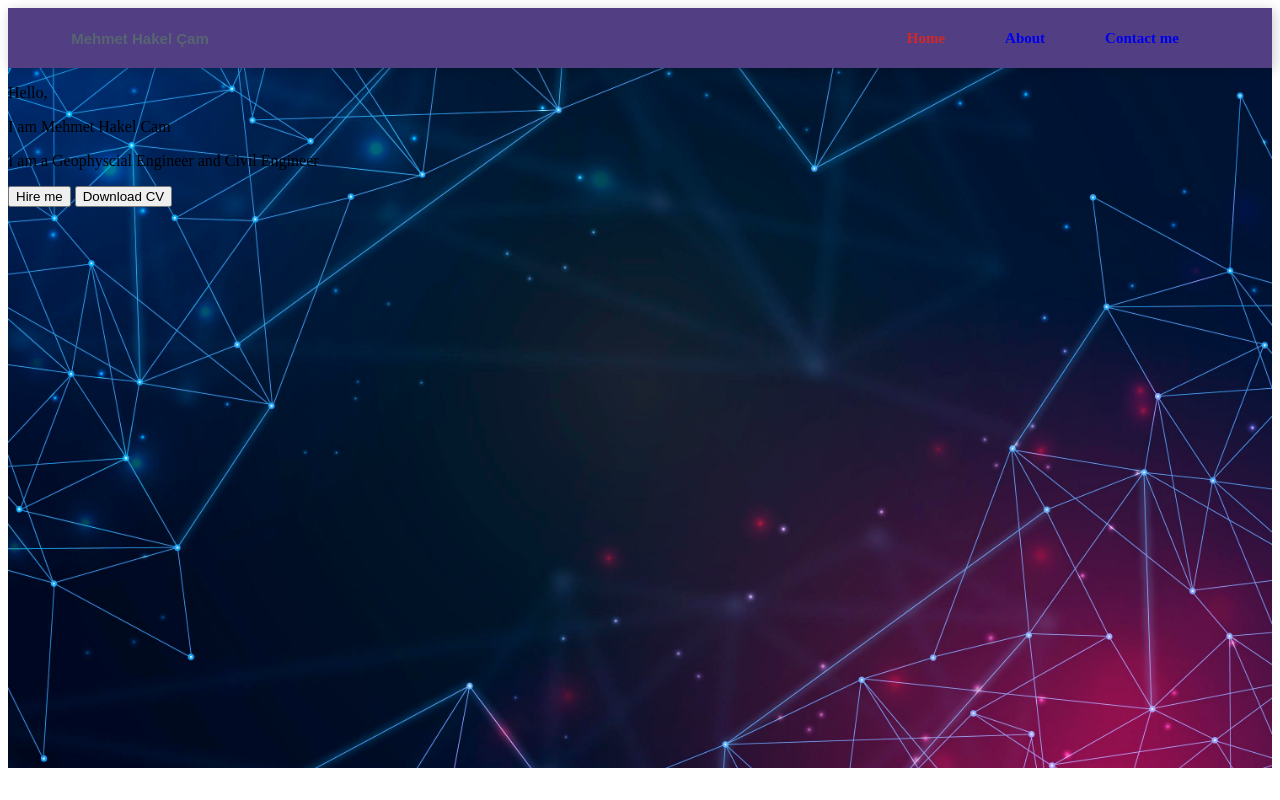
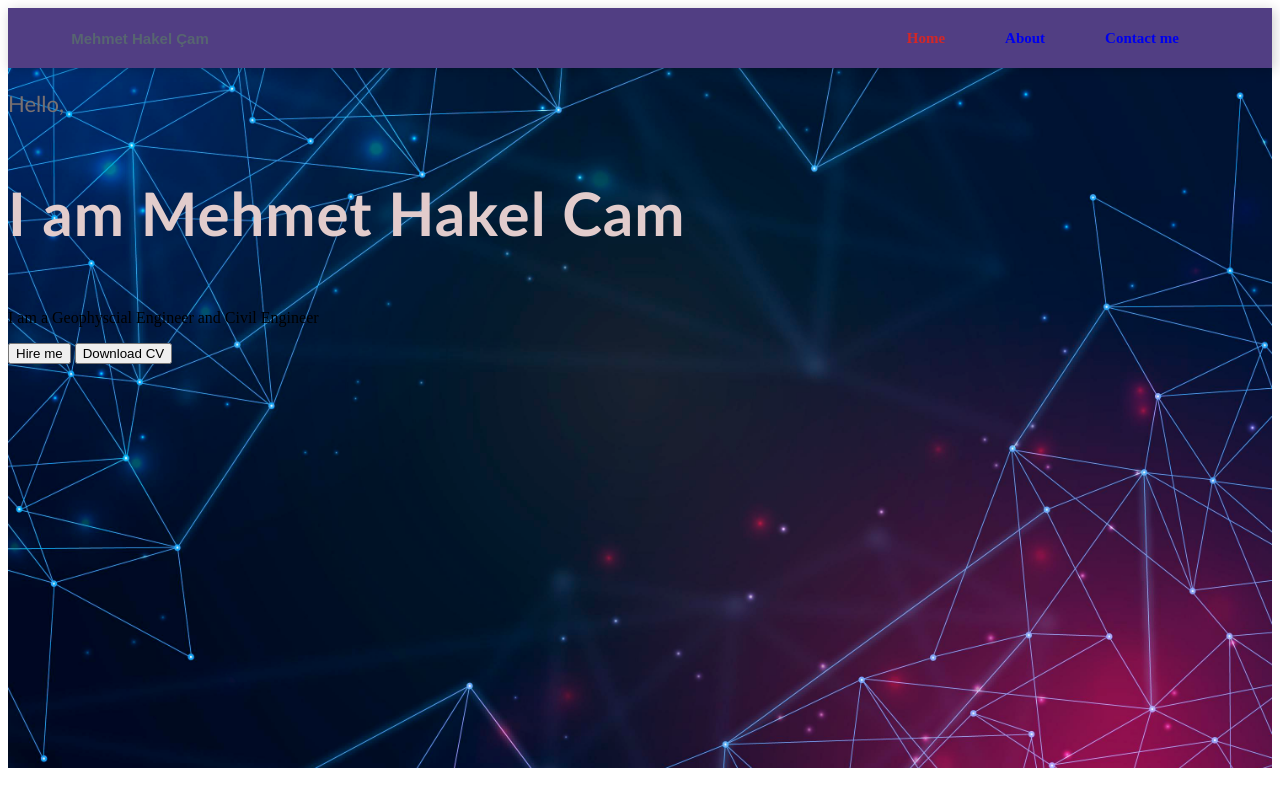
Before and after one commit to Hakkelo89/homework-week-2, a plain HTML site: page index.html in a window 1280 px wide. Drawn offline with Linux system fonts and the light colour scheme.

Commit message:
text contanier updated

```diff
--- a/assets/css/style.css
+++ b/assets/css/style.css
@@ -47,3 +47,16 @@ nav ul li a {
   font-weight: bold;
   color: #d42727;
 }
+.text-container p:nth-child(1) {
+  font-family: "Gill Sans", "Gill Sans MT", Calibri, "Trebuchet MS", sans-serif;
+  font-size: bold;
+  color: #797070;
+  font-size: 22px;
+}
+.text-container p:nth-child(2) {
+  font-family: "Gill Sans", "Gill Sans MT", Calibri, "Trebuchet MS", sans-serif;
+  font-weight: bold;
+  letter-spacing: 1px;
+  color: #e2cccc;
+  font-size: 60px;
+}
--- a/index.html
+++ b/index.html
@@ -22,7 +22,7 @@
         </ul>
       </nav>
       <!--Text-->
-      <div class="text-conatiner">
+      <div class="text-container">
         <p>Hello,</p>
         <p>I am Mehmet Hakel Cam</p>
         <p>I am a Geophyscial Engineer and Civil Engineer</p>
```
